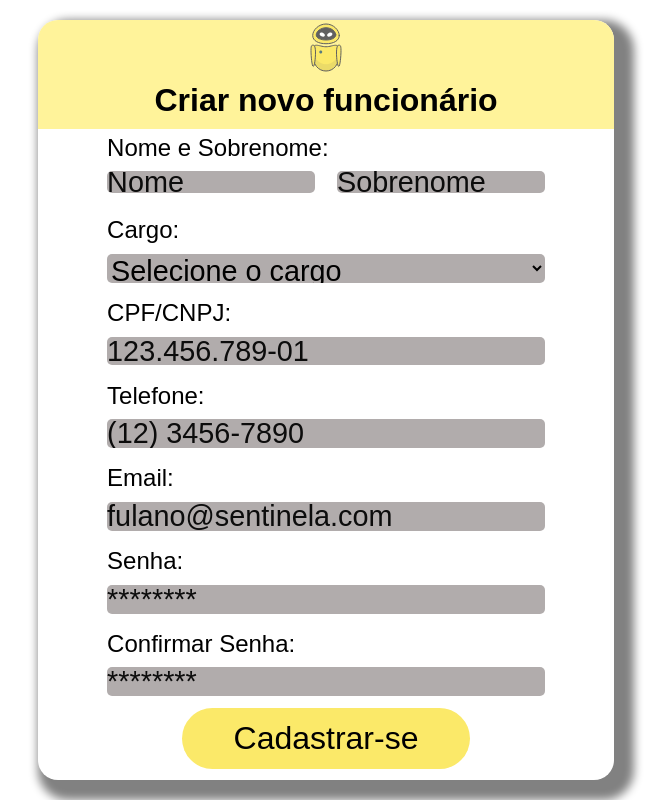
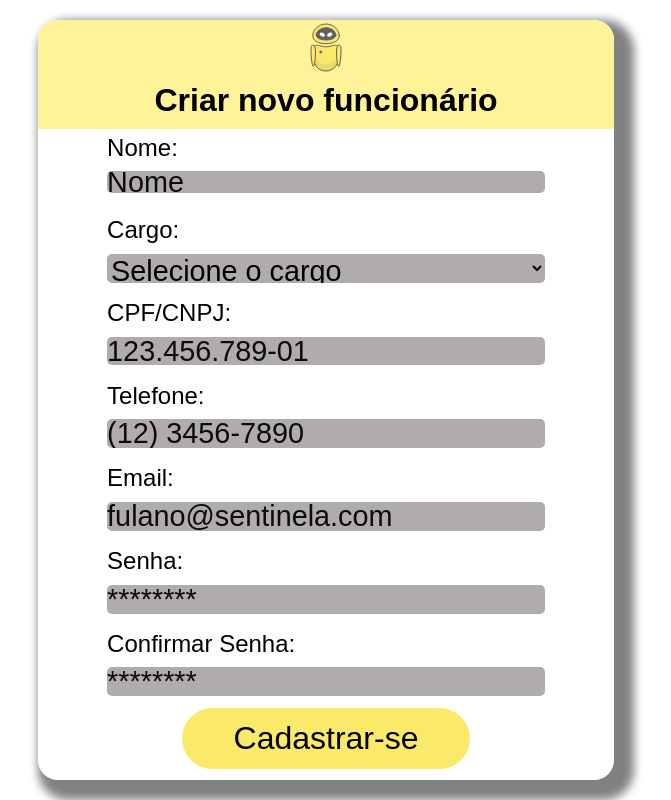
Before and after one commit to Sentinela-G3/Sentinela, a website: page public/cadastroFuncionario.html in a window 1280 px wide. Shown: the whole page, without its empty margins (314-985 px from the left). Drawn offline with Linux system fonts and the light colour scheme; no server answers.

Commit message:
Atualizando alterações no css da pagina de cadastroFuncionario (Alteração feita 16/03/2025)

```diff
--- a/public/cadastroFuncionario.html
+++ b/public/cadastroFuncionario.html
@@ -15,10 +15,10 @@
     </div>
     <div class="formulario">
       <div>
-        <label class="">Nome e Sobrenome:</label>
+        <label class="">Nome:</label>
         <div class="nome">
           <input type="text" class="" id="input_nome" placeholder="Nome">
-          <input type="text" class="" id="input_sobrenome" placeholder="Sobrenome">
+          <!-- <input type="text" class="" id="input_sobrenome" placeholder="Sobrenome"> -->
         </div>
       </div>
       <div>
--- a/public/css/cadastros.css
+++ b/public/css/cadastros.css
@@ -162,7 +162,7 @@ body {
     background-color: #b1acac;
     border-radius: 5px;
     height: 55%;
-    width: 50%;
+    width: 100%;
 }
 select, input[type=text], input[type=password]{
     background-color: #b1acac;
```
